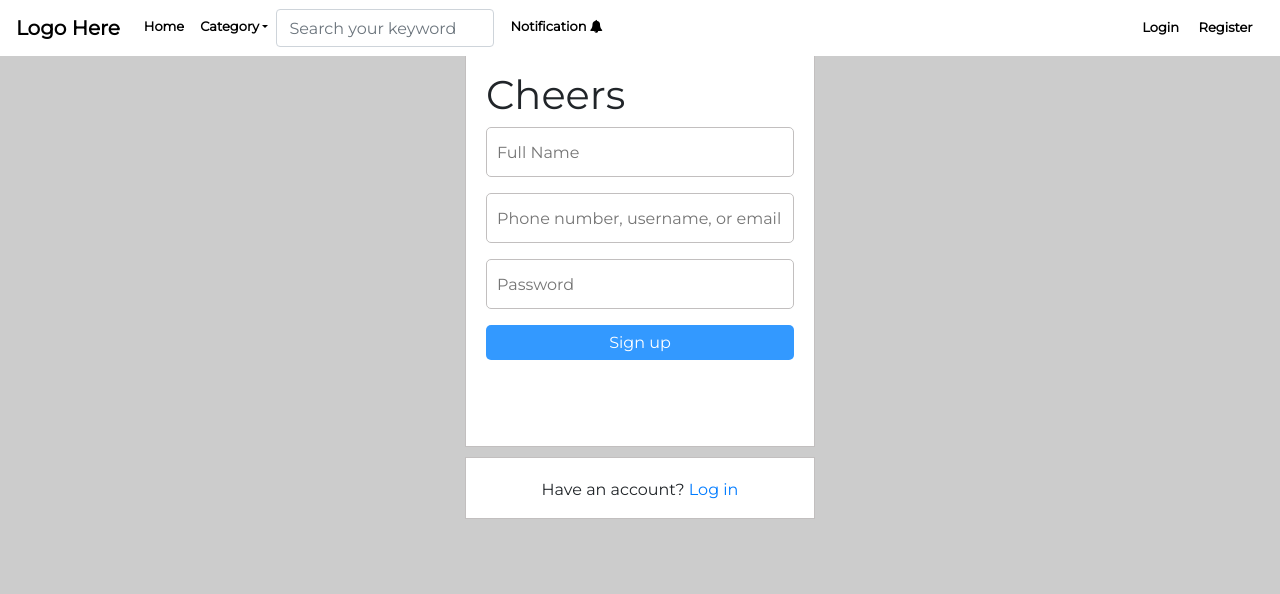
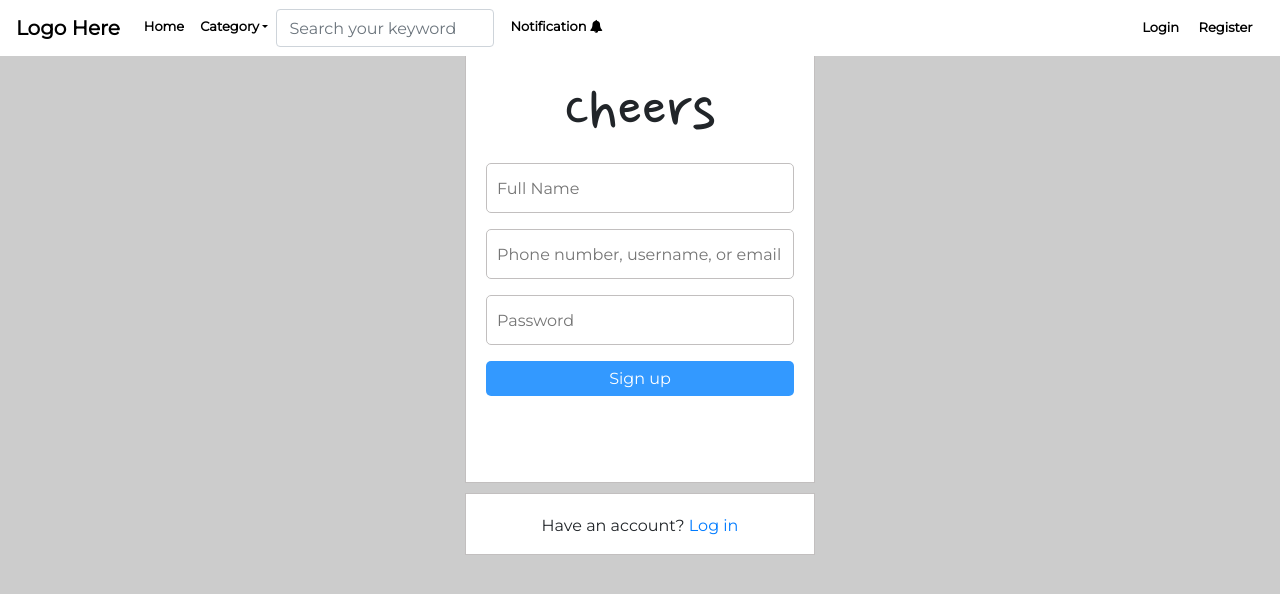
Before and after one commit to irabi01/blog_frontend, a React (Create React App) app: page /auth/register in a window 1280 px wide. Shown: the top 594 px of the page. Built offline with nearby package versions, Linux system fonts and the light colour scheme.

Commit message:
style h1 in register page

```diff
--- a/src/App.css
+++ b/src/App.css
@@ -137,7 +137,11 @@
     border: 1px solid #c2bfbf;
     padding: 70px 20px;
 }
-
+.register_part h1{
+    text-align: center;
+    font-family: 'Nanum Pen Script', cursive;
+    font-size: 70px;
+}
 .register_part form input{
     width: 100%;
     height: 50px;
```
